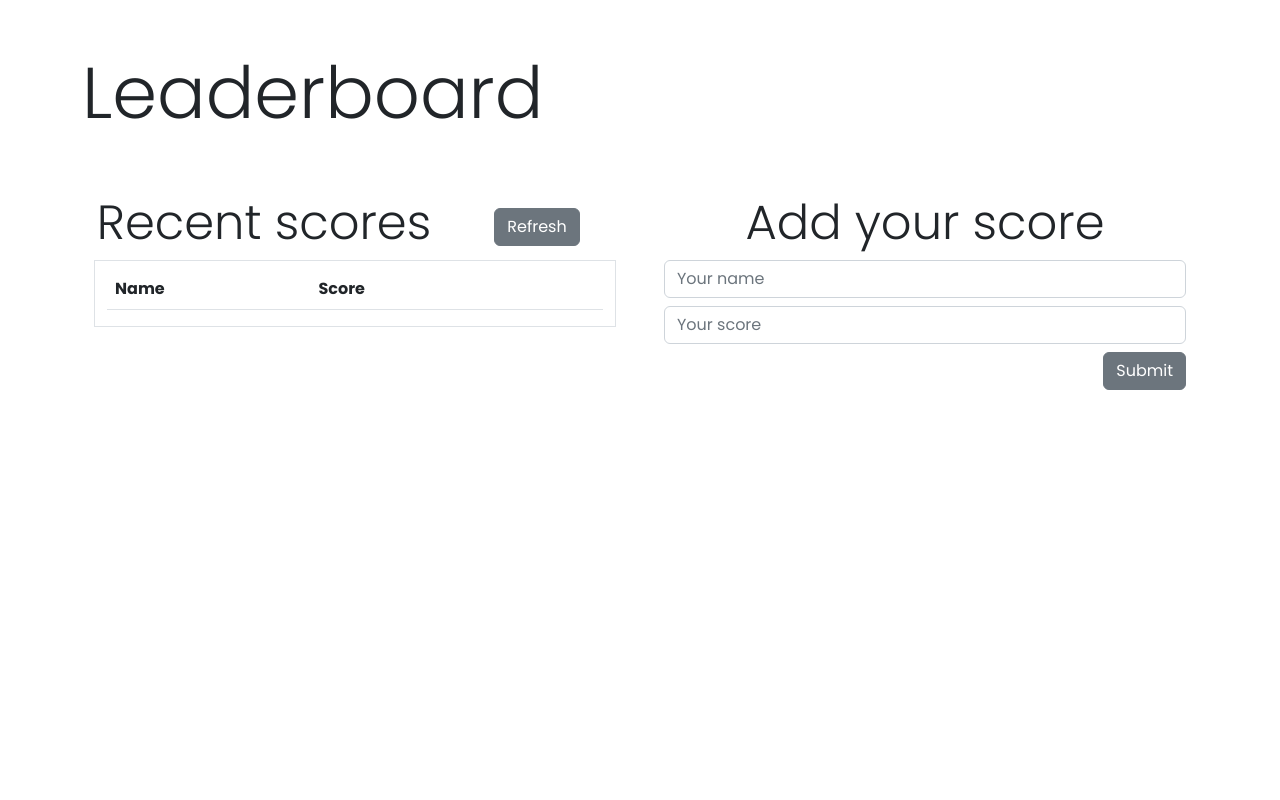
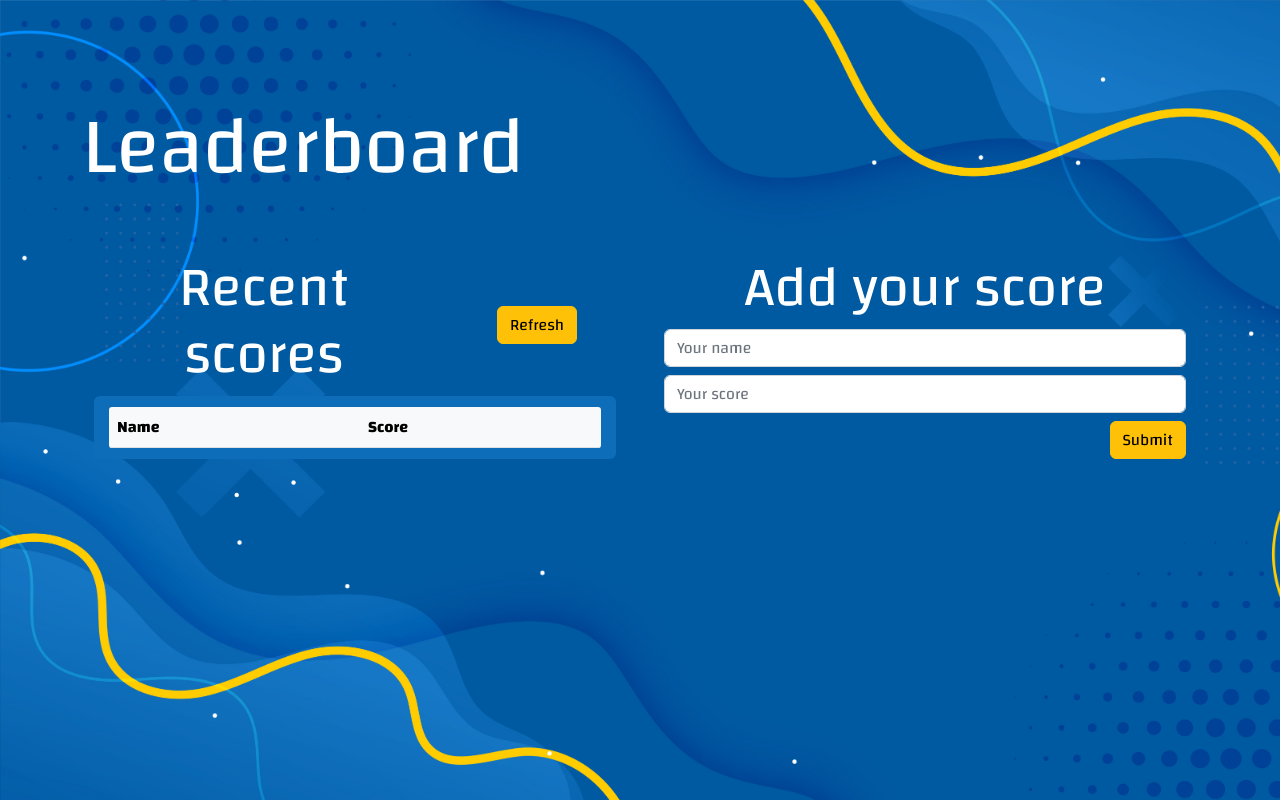
Before and after one commit to HunterX-7/Leaderboard, a website built with webpack: page src/index.html in a window 1280 px wide. Built offline with nearby package versions, Linux system fonts and the light colour scheme.

Commit message:
Add more styling to the page to make it look more fun

```diff
--- a/src/index.html
+++ b/src/index.html
@@ -8,6 +8,7 @@
     <link rel="preconnect" href="https://fonts.googleapis.com">
     <link rel="preconnect" href="https://fonts.gstatic.com" crossorigin>
     <link href="https://fonts.googleapis.com/css2?family=Poppins:ital,wght@0,100;0,200;0,300;0,400;0,500;0,600;0,700;0,800;0,900;1,100;1,200;1,300;1,400;1,500;1,600;1,700;1,800;1,900&display=swap" rel="stylesheet">
+    <link href="https://fonts.googleapis.com/css2?family=Changa:wght@400;500;600;700&display=swap" rel="stylesheet">
     <!-- JavaScript Bundle with Popper -->
     <script src="https://cdn.jsdelivr.net/npm/bootstrap@5.2.3/dist/js/bootstrap.bundle.min.js" integrity="sha384-kenU1KFdBIe4zVF0s0G1M5b4hcpxyD9F7jL+jjXkk+Q2h455rYXK/7HAuoJl+0I4" crossorigin="anonymous"></script>
     <script defer src="https://kit.fontawesome.com/fae7474c5f.js" crossorigin="anonymous"></script>
@@ -20,9 +21,14 @@
             <div class="box"></div>
         </div>
     </div>
+    <div class="row">
+        <div class="col">
+            <div class="box"></div>
+        </div>
+    </div>
     <div class="container">
         <div class="row">
-            <h1 class="display-2 text-start">Leaderboard</h1>
+            <h1 class="display-1 text-start">Leaderboard</h1>
             <div class="row">
                 <div class="col">
                     <div class="box"></div>
@@ -32,20 +38,18 @@
                 <div class="container" id="home">
                     <div class="row align-items-center text-center">
                         <div class="col-8">
-                            <div><h2 class="display-5 text-center">Recent scores</h2></div>
+                            <div><h2 class="display-4 text-center">Recent scores</h2></div>
                         </div>
                         <div class="col-4">
-                            <div><button id="refresh" class="btn btn-secondary btn-add" type="submit">Refresh</button></div>
+                            <div><button id="refresh" class="btn btn-warning btn-add" type="submit">Refresh</button></div>
                         </div>
                     </div>
-                    <div class="container border">
-                        <table class="table table-striped mt-2">
+                    <div class="container custom-table rounded">
+                        <table class="table table-light table-striped mt-2 mb-2 bdr">
                             <thead>
                                 <tr>
                                     <th scope="col">Name</th>
                                     <th scope="col">Score</th>
-                                    <th scope="col"></th>
-                                    <th scope="col"></th>
                                 </tr>
                             </thead>
                             <tbody id="score-list"></tbody>
@@ -55,13 +59,13 @@
             </div>
             <div class="col-6">
                 <div class="container" id="add">
-                    <h2 class="display-5 text-center">Add your score</h2>
+                    <h2 class="display-4 text-center">Add your score</h2>
                     <form id="form" action="">
                         <div class="form-group">
                             <div class="row justify-content-center text-end g-2">
                                 <div class="col-12"><input id="name" type="text" class="form-control" placeholder="Your name" required></div>
                                 <div class="col-12"><input id="score" type="number" min="0" max="100" class="form-control" placeholder="Your score" required></div>
-                                <div class="col-12"><button class="btn btn-secondary btn-add" type="submit">Submit</button></div>
+                                <div class="col-12"><button class="btn btn-warning btn-add" type="submit">Submit</button></div>
                             </div>
                         </div>
                     </form>
--- a/src/index.js
+++ b/src/index.js
@@ -21,8 +21,6 @@ const displayData = async () => {
         <tr>
             <td>${score.user}</td>
             <td>${score.score}</td>
-            <td></td>
-            <td></td>
         </tr>
         `;
     list.innerHTML = scoreRow;
--- a/src/style.css
+++ b/src/style.css
@@ -1,5 +1,30 @@
 * {
-  font-family: 'Poppins', sans-serif;
+  font-family: 'Changa', sans-serif;
+  margin: 0;
+  padding: 0;
+}
+
+body {
+  background: url(../images/SL_043021_42650_02.jpg);
+  background-size: cover;
+  background-repeat: no-repeat;
+  height: 100vh;
+  width: 100vw;
+}
+
+h1,
+h2 {
+  color: white;
+}
+
+.custom-table {
+  background-color: #0d6db9;
+  border: 3px solid #0d6db9;
+}
+
+.bdr {
+  border-radius: 3px;
+  overflow: hidden;
 }
 
 .box {
```
Also changed, not shown: dist/430c62baaa083afe3146.jpg (added), dist/index.html, dist/main.js, images/SL_043021_42650_02.jpg (added).
